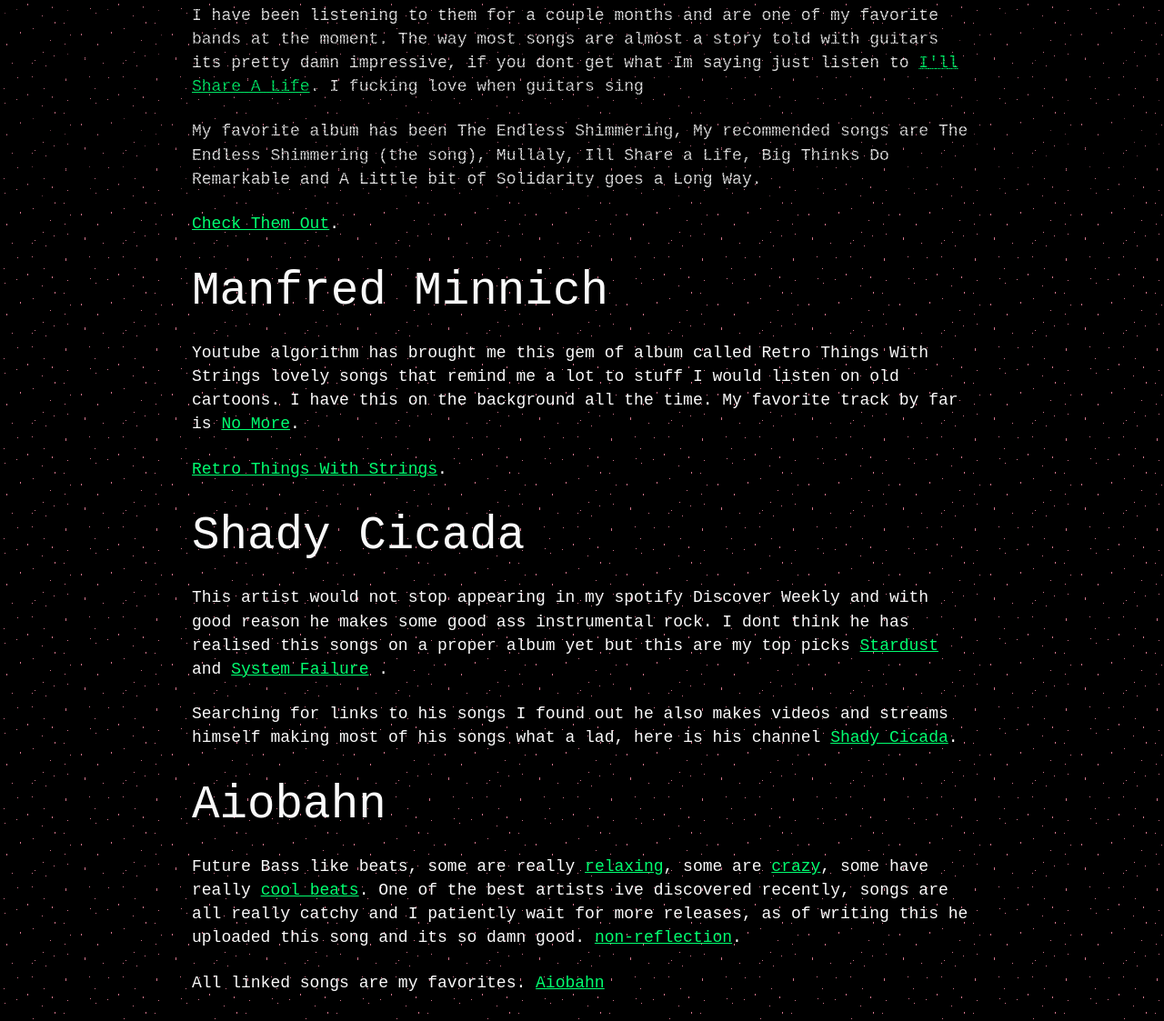
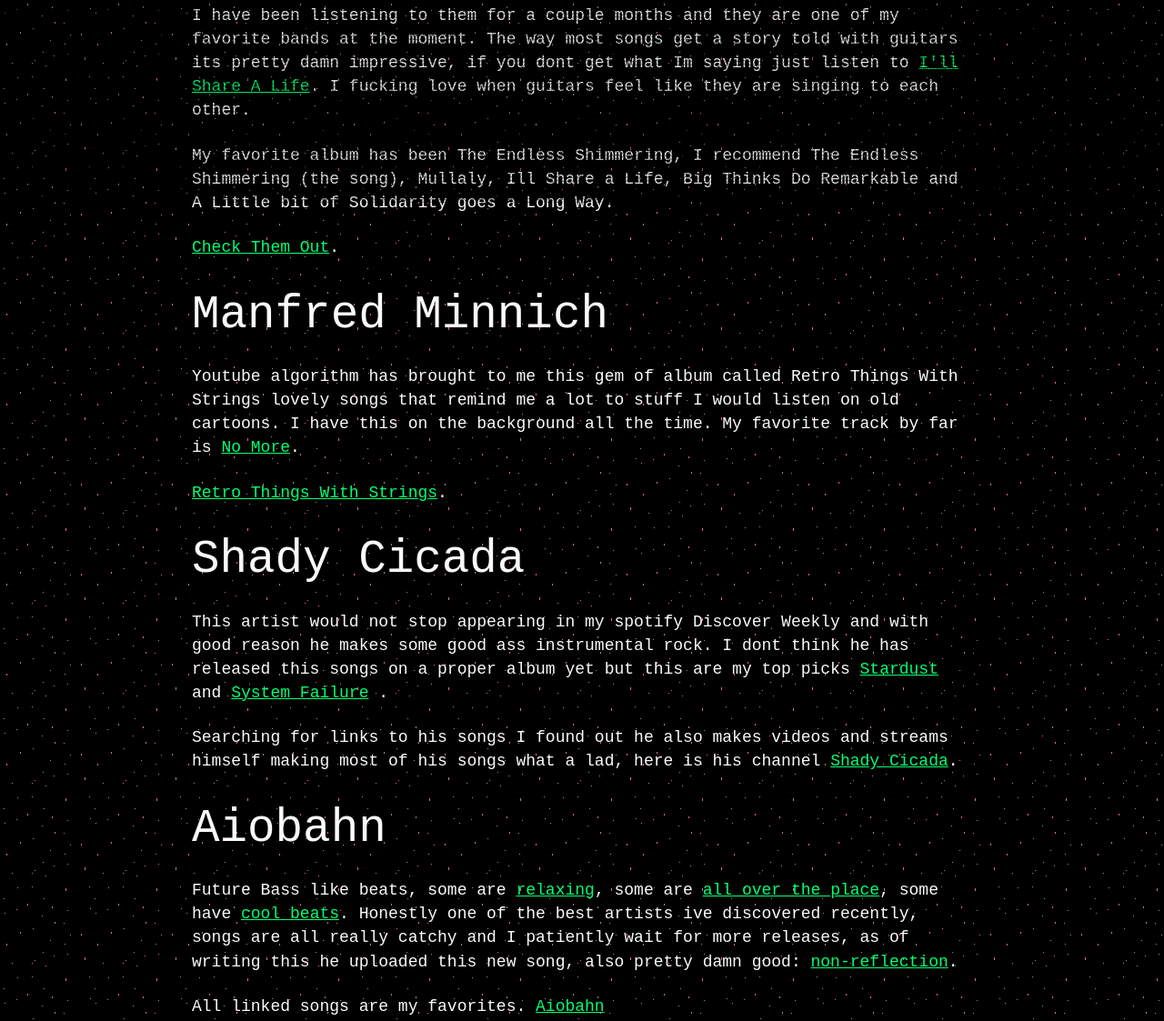
Before and after one commit to Goldyr/goldyr-site, a plain HTML site: page blogs/music_recommendations_19.1.24.html in a window 1280 px wide. Shown: the part 593-1716 px from the top of the page at 91% size. Drawn offline with Linux system fonts and the light colour scheme; no server answers; a web font is replaced by a local one.

Commit message:
fixed writing, up on neo

```diff
--- a/blogs/music_recommendations_19.1.24.html
+++ b/blogs/music_recommendations_19.1.24.html
@@ -5,9 +5,9 @@
 <meta name="viewport" content="width=device-width, initial-scale=1.0">
 <link rel="stylesheet" type="text/css" href="../styles/styles.css">
 <link rel="stylesheet" type="text/css" href="../styles/blogs_styles.css">
-<link rel="icon" type="image/x-icon" href="../literally_me.jpg">
-<link rel="prefetch" href="../ARCADECLASSIC.woff2" as="font" type="woff2"/>
-<link rel="prefetch" href="../iosevka-aile-bold.woff2" as="font" type="woff2"/>
+<link rel="icon" type="image/x-icon" href="../images/literally_me.jpg">
+<link rel="prefetch" href="../fonts/ARCADECLASSIC.woff2" as="font" type="woff2"/>
+<link rel="prefetch" href="../fonts/iosevka-aile-bold.woff2" as="font" type="woff2"/>
 <title>music_recommendations_19.1.24</title>
 <meta name = "topic" content = "music">
 <meta name = "description" content = "music recommendations">
@@ -21,7 +21,7 @@
 <tbody class="table_nav">
 <tr>
 <td><a class="nav_item" href="../index.html">home</a></td>
-<td><a class="nav_item" id="blogs" href="../blogs.html">blogs</a></td>
+<td><a class="nav_item" id="blogs" href="../blog_selection.html">blogs</a></td>
 <td>
 <a class="nav_item" href="../sources.html">sources</a>
 </td>
@@ -36,31 +36,31 @@
 
 <h2>blablabla</h2>
 
-<p> I spend most of my time listening to music, I tend to have a couple of songs that I listen all the time and some that I forget about and then find again after some time. Ill just post what im listening atm so I can get back to this songs. </p>
+<p> I spend most of my time listening to music, I tend to have a couple of songs that I listen to that I then forget about that I then try to find again after some time. So I'll just post what im listening atm so I can get back to this songs in the future. </p>
 
 <h2>And So I Watch You From Afar</h2>
 
-<p> I have been listening to them for a couple months and are one of my favorite bands at the moment. The way most songs are almost a story told with guitars its pretty damn impressive, if you dont get what Im saying just listen to <a href="https://www.youtube.com/watch?v=Xv34EGMJd6g"><span id="code">I'll Share A Life</span></a>. I fucking love when guitars sing </p>
+<p> I have been listening to them for a couple months and they are one of my favorite bands at the moment. The way most songs get a story told with guitars its pretty damn impressive, if you dont get what Im saying just listen to <a href="https://www.youtube.com/watch?v=Xv34EGMJd6g"><span id="code">I'll Share A Life</span></a>. I fucking love when guitars feel like they are singing to each other. </p>
 
-<p> My favorite album has been The Endless Shimmering, My recommended songs are The Endless Shimmering (the song), Mullaly, Ill Share a Life, Big Thinks Do Remarkable and A Little bit of Solidarity goes a Long Way. </p>
+<p> My favorite album has been The Endless Shimmering, I recommend The Endless Shimmering (the song), Mullaly, Ill Share a Life, Big Thinks Do Remarkable and A Little bit of Solidarity goes a Long Way. </p>
 
 <a href="https://asiwyfa.bandcamp.com/album/the-endless-shimmering"><span id="code">Check Them Out</span></a>.
 
 <h2>Manfred Minnich</h2>
 
-<p> Youtube algorithm has brought me this gem of album called Retro Things With Strings lovely songs that remind me a lot to stuff I would listen on old cartoons. I have this on the background all the time. My favorite track by far is <a href="https://youtu.be/UwcMpDidEhI?feature=shared&t=3220"><span id="code">No More</span></a>. </p>
+<p> Youtube algorithm has brought to me this gem of album called Retro Things With Strings lovely songs that remind me a lot to stuff I would listen on old cartoons. I have this on the background all the time. My favorite track by far is <a href="https://youtu.be/UwcMpDidEhI?feature=shared&t=3220"><span id="code">No More</span></a>. </p>
 
 <a href="https://www.youtube.com/watch?v=UwcMpDidEhI"><span id="code">Retro Things With Strings</span></a>.
 
 <h2>Shady Cicada</h2>
 
-<p> This artist would not stop appearing in my spotify Discover Weekly and with good reason he makes some good ass instrumental rock. I dont think he has realised this songs on a proper album yet but this are my top picks <a href="https://www.youtube.com/watch?v=nfCtUj94fXA"><span id="code">Stardust</a> and <a href="https://www.youtube.com/watch?v=aVmBnge6PK4">System Failure</span></a> . </p>
+<p> This artist would not stop appearing in my spotify Discover Weekly and with good reason he makes some good ass instrumental rock. I dont think he has released this songs on a proper album yet but this are my top picks <a href="https://www.youtube.com/watch?v=nfCtUj94fXA"><span id="code">Stardust</a> and <a href="https://www.youtube.com/watch?v=aVmBnge6PK4">System Failure</span></a> . </p>
 
 <p> Searching for links to his songs I found out he also makes videos and streams himself making most of his songs what a lad, here is his channel <a href="https://www.youtube.com/channel/UC-90KuSWRVLImW4xHWFYMnQ"><span id="code">Shady Cicada</span></a>. </p>
 
 <h2>Aiobahn</h2>
 
-<p> Future Bass like beats, some are really <a href="https://www.youtube.com/watch?v=3z8y7enYB30">relaxing</a>, some are <a href="https://www.youtube.com/watch?v=ptKDIAXYoE8">crazy</a>, some have really <a href="https://www.youtube.com/watch?v=yfrBPWDTCpE">cool beats</a>. One of the best artists ive discovered recently, songs are all really catchy and I patiently wait for more releases, as of writing this he uploaded this song and its so damn good. <a href="https://www.youtube.com/watch?v=olWq4GUMYaw"><span id="code">non-reflection</span></a>. </p>
+<p> Future Bass like beats, some are <a href="https://www.youtube.com/watch?v=3z8y7enYB30">relaxing</a>, some are <a href="https://www.youtube.com/watch?v=ptKDIAXYoE8">all over the place</a>, some have <a href="https://www.youtube.com/watch?v=yfrBPWDTCpE">cool beats</a>. Honestly one of the best artists ive discovered recently, songs are all really catchy and I patiently wait for more releases, as of writing this he uploaded this new song, also pretty damn good: <a href="https://www.youtube.com/watch?v=olWq4GUMYaw"><span id="code">non-reflection</span></a>. </p>
 
 <p> All linked songs are my favorites. <a href="https://www.youtube.com/channel/UC3XZCxTQ55JkT35W27Jtbyg">Aiobahn</a> </p>
 
```
Also changed, not shown: blogs/equalizer_setup.html (+5 -5 lines), blogs/html_data.json (+1 -22 lines).
